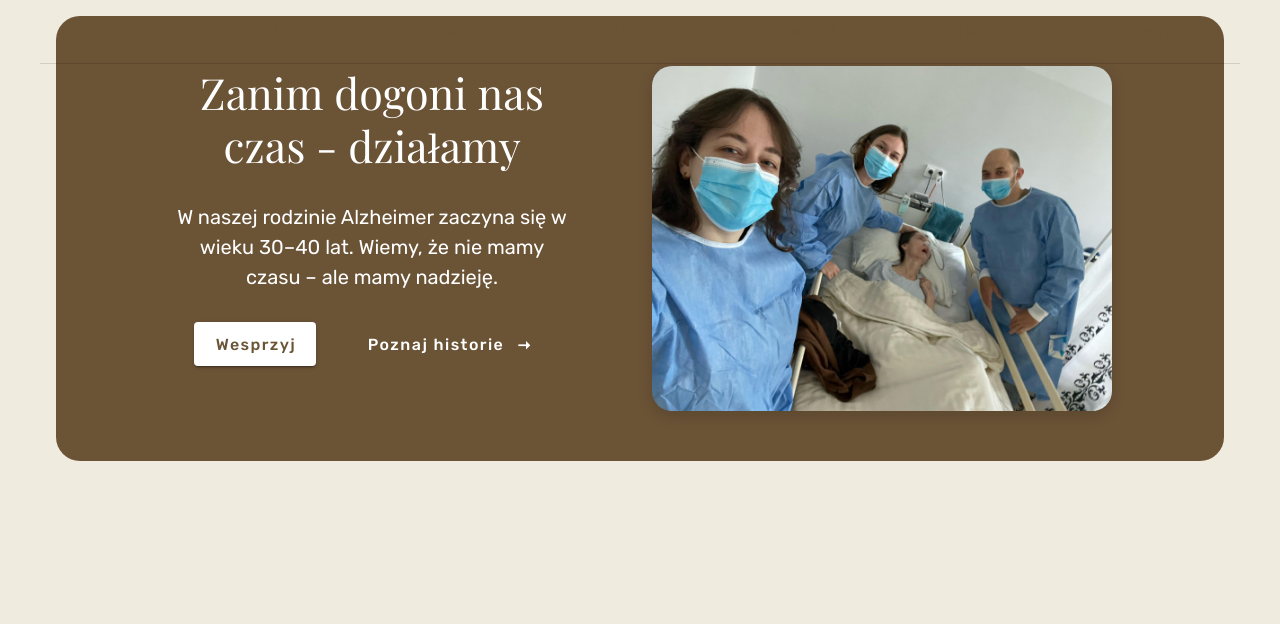
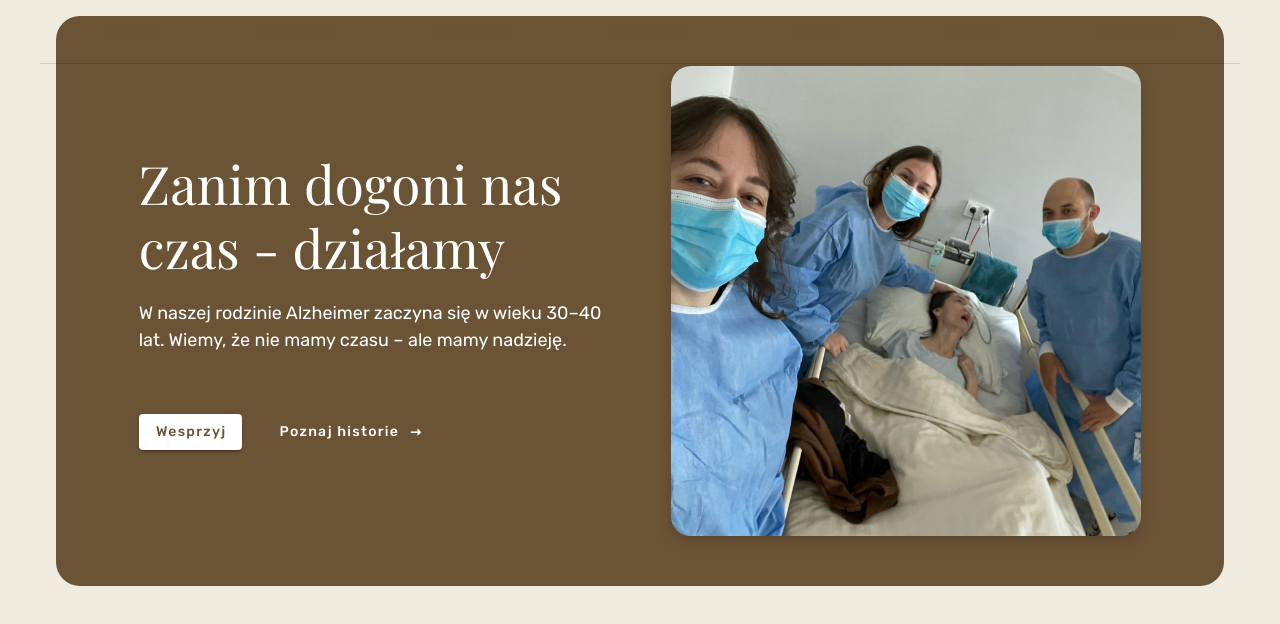
Before and after one commit to PatrykJarzynka/Memory, a Vue app: page / in a window 1280 px wide. Shown: the top 624 px of the page. Built offline with nearby package versions, Linux system fonts and the light colour scheme; a small style sheet from the web is missing; a web font is replaced by a local one.

Commit message:
Finished hero section for all screen sizes

```diff
--- a/src/components/Hero.vue
+++ b/src/components/Hero.vue
@@ -1,57 +1,36 @@
 <script setup lang="ts">
-import {useDisplay} from "vuetify/framework";
+  import { useDisplay } from "vuetify/framework"
 
-const { md, lg, xl, xxl } = useDisplay()
+  const { xl, lg } = useDisplay()
+
+  const buttonSize = computed((): string | undefined => {
+    if (xl.value) {
+      return "large"
+    } else if (lg.value) {
+      return undefined
+    } else {
+      return "small"
+    }
+  })
+
 </script>
 
 <template>
   <div class="hero-container">
-    <v-row v-if="md || lg || xl || xxl">
-      <v-col>
-        <div class="hero-content">
+    <v-row
+      no-gutters
+      class="hero-content"
+    >
+      <v-col cols="12" sm="9" md="5" class="hero-lead-column">
+        <div class="lead-column-text">
           <h1 class="hero-title">Zanim dogoni nas czas - działamy</h1>
 
           <p class="hero-description">W naszej rodzinie Alzheimer zaczyna się w wieku 30–40 lat. Wiemy, że nie mamy czasu – ale mamy nadzieję.</p>
-
-          <div class="hero-action-buttons">
-            <v-btn
-              size="large"
-              class="hero-button"
-            >
-              Wesprzyj
-            </v-btn>
-
-            <v-btn
-              variant="text"
-              size="large"
-              class="hero-button--flat"
-            >
-              Poznaj historie
-
-              <template #append>
-                <v-icon class="pt-1" icon="mdi-arrow-right-thin"/>
-              </template>
-            </v-btn>
-          </div>
         </div>
-      </v-col>
-
-      <v-col>
-        <v-img src="/images/hero-img-h1.jfif" class="hero-image" cover/>
-      </v-col>
-    </v-row>
-
-    <div v-else>
-      <v-img src="/images/hero-img-h1.jfif" class="hero-image" cover/>
-
-      <div class="hero-content">
-        <h1 class="hero-title">Zanim dogoni nas czas - działamy</h1>
-
-        <p class="hero-description">W naszej rodzinie Alzheimer zaczyna się w wieku 30–40 lat. Wiemy, że nie mamy czasu – ale mamy nadzieję.</p>
 
         <div class="hero-action-buttons">
           <v-btn
-            size="large"
+            :size="buttonSize"
             class="hero-button"
           >
             Wesprzyj
@@ -59,85 +38,23 @@ const { md, lg, xl, xxl } = useDisplay()
 
           <v-btn
             variant="text"
-            size="large"
+            :size="buttonSize"
             class="hero-button--flat"
           >
             Poznaj historie
 
             <template #append>
-              <v-icon class="pt-1" icon="mdi-arrow-right-thin"/>
+              <v-icon icon="mdi-arrow-right-thin"/>
             </template>
           </v-btn>
         </div>
-      </div>
-    </div>
+      </v-col>
 
-        <!--    <v-row-->
-<!--      no-gutters-->
-<!--      class="h-100 hero-main-row"-->
-<!--    >-->
-<!--      <v-col class="d-flex align-center">-->
-<!--        <div class="hero-left-column-wrapper">-->
-<!--          <div class="hero-text-container">-->
-<!--            <h1 class="hero-title">Zanim dogoni nas czas - działamy</h1>-->
-
-<!--            <p class="hero-description">W naszej rodzinie Alzheimer zaczyna się w wieku 30–40 lat.-->
-<!--              Wiemy, że nie mamy czasu – ale mamy nadzieję.</p>-->
-<!--          </div>-->
-
-<!--          <div class="hero-action-buttons">-->
-<!--            <v-btn-->
-<!--              size="large"-->
-<!--              class="hero-button"-->
-<!--            >-->
-<!--              Wesprzyj-->
-<!--            </v-btn>-->
-
-<!--            <v-btn-->
-<!--              variant="text"-->
-<!--              size="large"-->
-<!--              class="hero-button&#45;&#45;flat"-->
-<!--            >-->
-<!--              Poznaj historie-->
-
-<!--              <template #append>-->
-<!--                <v-icon class="pt-1" icon="mdi-arrow-right-thin"/>-->
-<!--              </template>-->
-<!--            </v-btn>-->
-<!--          </div>-->
-<!--        </div>-->
-<!--      </v-col>-->
-
-<!--      <v-col class="h-100">-->
-<!--        <v-img src="/images/hero-img-h1.jfif" class="grid-item" aspect-ratio="1" cover/>-->
-<!--      </v-col>-->
-<!--    </v-row>-->
+      <v-col cols="12" sm="9" md="5">
+        <v-img src="/images/hero-img-h1.jfif" class="hero-image" cover/>
+      </v-col>
+    </v-row>
   </div>
-
-  <!--    <div class="py-15 d-flex flex-column align-center">-->
-  <!--      <div class="d-flex ga-5">-->
-  <!--        <p class="hero-text">Alzheimer zabiera</p>-->
-  <!--      </div>-->
-
-  <!--      <div class="highlighted-word-container">-->
-  <!--        <transition name="slide">-->
-  <!--          <span-->
-  <!--            v-if="visible"-->
-  <!--            :key="currentWord"-->
-  <!--            class="highlighted-word"-->
-  <!--          >-->
-  <!--            {{ currentWord }}-->
-  <!--          </span>-->
-  <!--        </transition>-->
-  <!--      </div>-->
-
-  <!--      <p class="hero-text">My walczymy o każde z nich.</p>-->
-  <!--    </div>-->
-
-  <!--    <div class="circles-wrapper">-->
-  <!--      <div class="outer-circle"/>-->
-  <!--      <div class="inner-circle"/>-->
-  <!--    </div>-->
 </template>
 
 <style scoped lang="scss">
@@ -147,77 +64,89 @@ const { md, lg, xl, xxl } = useDisplay()
   width: 100%;
   border-radius: 24px;
   padding: 50px 20px;
-  display: flex;
-  flex-direction: column;
-  row-gap: 30px;
-  text-align: center;
+}
+
+.hero-content {
   align-items: center;
+  justify-content: space-evenly;
+  row-gap: 40px;
 
-  @media only screen and (width > 500px) {
-    padding: 50px 60px;
+  @media only screen and (width < 960px) {
+    flex-direction: column-reverse;
   }
 }
 
-.hero-main-row {
-  gap: 90px;
+.hero-lead-column {
+  display: flex;
+  flex-direction: column;
+  text-align: left;
+  row-gap: 60px;
+  padding-inline: 60px;
+
+  @media only screen and (width < 1280px) {
+    row-gap: 30px;
+  }
+
+  @media only screen and (width < 960px) {
+    text-align: center;
+  }
 }
 
-.hero-left-column-wrapper {
+.lead-column-text {
   display: flex;
   flex-direction: column;
-  row-gap: 70px;
-}
-
-.hero-text-container {
-  display: flex;
-  flex-direction: column;
-  row-gap: 15px;
-}
-
-.hero-content {
-  display: flex;
-  flex-direction: column;
-  row-gap: 30px;
-
-  @media only screen and (700px < width < 960px) {
-    padding-inline: 95px;
-  }
-
-  @media only screen and (width > 700px) {
-    padding-inline: 60px;
-  }
+  row-gap: 20px;
 }
 
 .hero-title {
   color: white;
-  font-size: 43px;
+  font-size: 67px;
   font-weight: 100;
-  line-height: 53px;
+  line-height: 1.2em;
   font-family: Playfair Display, serif;
+
+  @media only screen and (width < 1920px) {
+    font-size: 53px;
+  }
+
+  @media only screen and (width < 1280px) {
+    font-size: 40px;
+  }
+
+  @media only screen and (width < 600px) {
+    font-size: 30px;
+  }
 }
 
 .hero-description {
   color: white;
   font-size: 20px;
   font-family: Rubik, "sans-serif";
-}
 
-.hero-text {
-  display: flex;
-  flex-direction: column;
-  text-align: center;
-  row-gap: 20px;
+  @media only screen and (width < 1920px) {
+    font-size: 18px;
+  }
+
+  @media only screen and (width < 1280px) {
+    font-size: 16px;
+  }
+
+  @media only screen and (width < 600px) {
+    font-size: 14px;
+  }
 }
 
 .hero-action-buttons {
   display: flex;
-  flex-direction: column;
+  column-gap: 20px;
   row-gap: 10px;
 
-  @media only screen and (width > 700px) {
-    flex-direction: row;
+  @media only screen and (width < 960px) {
     justify-content: center;
-    column-gap: 30px;
+  }
+
+  @media only screen and (width < 320px) {
+    flex-direction: column;
   }
 }
 
@@ -231,58 +160,24 @@ const { md, lg, xl, xxl } = useDisplay()
     @extend .hero-button;
     color: white;
   }
+
+  @media only screen and (width < 1280px) {
+    font-size: 14px;
+  }
+
+  @media only screen and (width < 600px) {
+    font-size: 12px;
+  }
 }
 
 .hero-image {
   border-radius: 20px;
   box-shadow: 0 5px 15px rgba(0,0,0,0.15);
   width: 100%;
+  aspect-ratio: 1/1;
 
-  @media only screen and (width > 700px) {
-    max-width: 460px;
+  @media only screen and (width < 960px) {
+    aspect-ratio: 1.7/1;
   }
 }
-
-
-.highlighted-word-container {
-  position: relative;
-  width: 420px;
-  height: 70px;
-  overflow: hidden;
-  border: 1px solid black;
-  box-shadow: inset 0px 0px 15px -4px rgba(66, 68, 90, 1);
-  border-radius: 15px;
-}
-
-.highlighted-word {
-  @extend .hero-text;
-}
-
-.circles-wrapper {
-  position: relative;
-  width: 1500px;
-  height: 750px;
-}
-
-.outer-circle {
-  width: 100%;
-  height: 100%;
-  background-color: rgb(var(--v-theme-primary));
-  border-radius: 750px 750px 0 0;
-  opacity: 0.3;
-}
-
-.inner-circle {
-  top:50%;
-  left: 50%;
-  transform: translate(-50%, -50%);
-  position: absolute;
-  width: 1100px;
-  height: 550px;
-  background-color: rgb(var(--v-theme-primary));
-  border-radius: 550px 550px 0 0;
-  opacity: 1;
-}
-
-
 </style>
```
